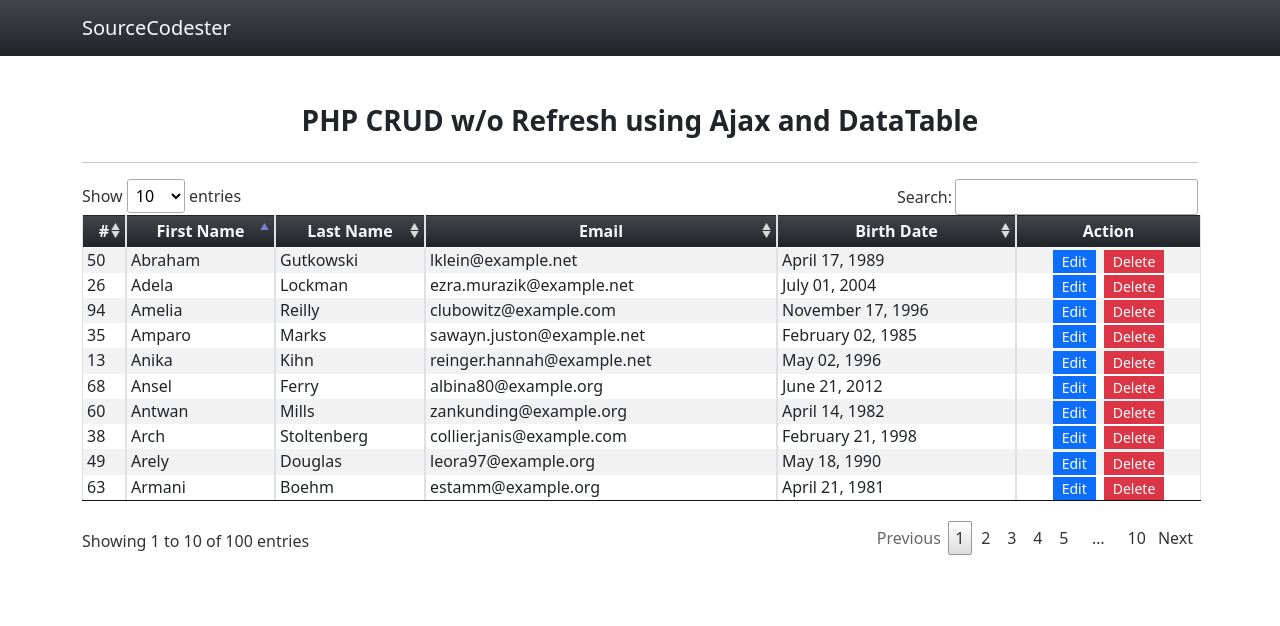
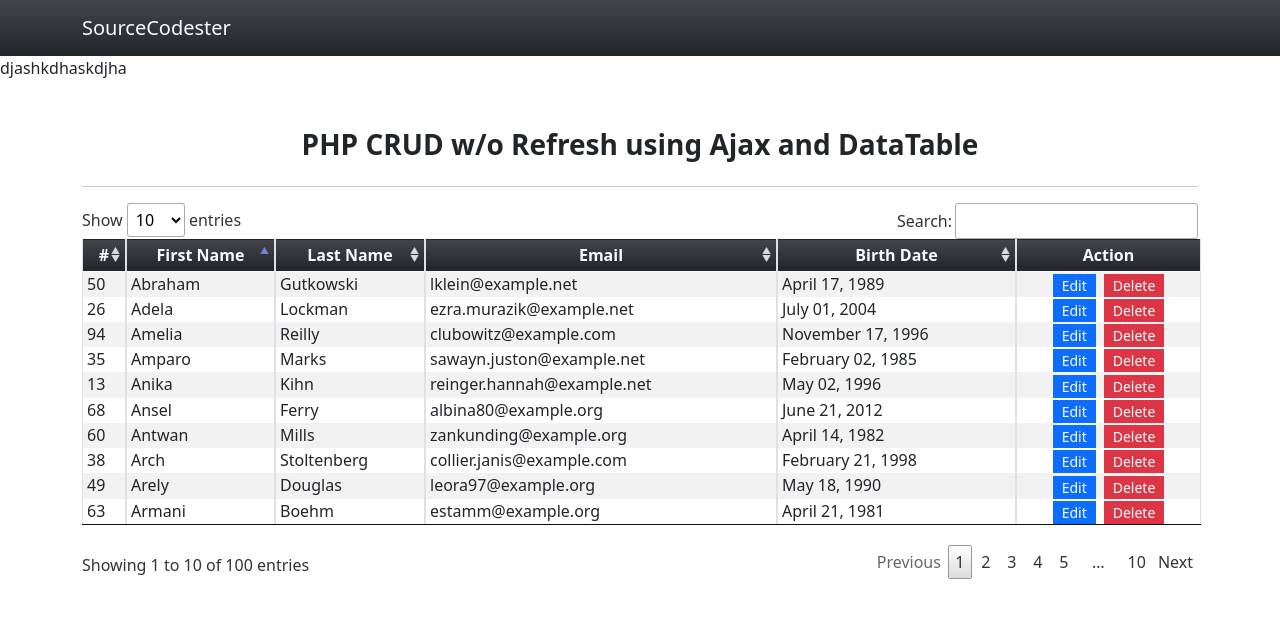
Before and after one commit to mdtausif317/test, a PHP site: page / in a window 1280 px wide. Shown: the top 626 px of the page. Run offline with PHP 8.4, Linux system fonts and the light colour scheme; data comes from the database, SQL or seed files in the repository; some libraries are stand-ins or nearby versions.

Commit message:
update index.php

```diff
--- a/index.php
+++ b/index.php
@@ -29,6 +29,7 @@
   </div>
 </nav>
 
+djashkdhaskdjha
     <div class="container py-5 h-100">
         <div class="row">
             <div class="col-lg-12">
```
